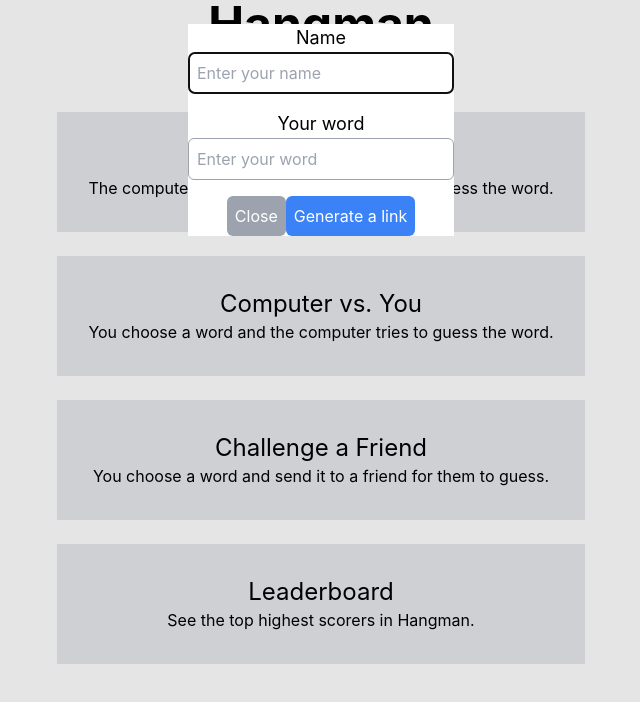
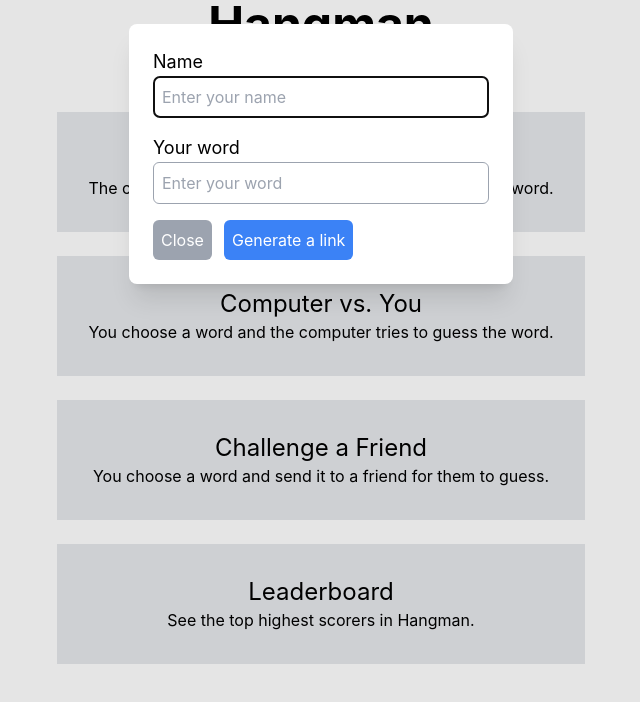
Before and after one commit to gavsidhu/Hangman, a React (Create React App) app: page / in a window 1280 px wide. Both pictures are taken after a click on the element 640 px from the left and 460 px from the top of the page. Shown: the top 702 px of the page, without its empty margins (319-959 px from the left). Built offline with nearby package versions, Linux system fonts and the light colour scheme.

Commit message:
ui changes to modal

```diff
--- a/src/components/ChallengeAFriend/ChallengeAFriend.jsx
+++ b/src/components/ChallengeAFriend/ChallengeAFriend.jsx
@@ -25,7 +25,10 @@
           dialog.current.showModal();
         }}
       />
-      <dialog ref={dialog}>
+      <dialog
+        ref={dialog}
+        className="relative transform overflow-hidden rounded-lg bg-white px-4 pb-4 pt-5 text-left shadow-xl transition-all sm:my-8 sm:w-full sm:max-w-sm sm:p-6"
+      >
         <form
           className="flex flex-col space-y-4"
           onSubmit={async (event) => {
@@ -64,7 +67,7 @@
               required
             />
           </label>
-          <div>
+          <div className="space-x-3">
             <button
               onClick={handleClose}
               className="bg-gray-400 hover:bg-gray-500 text-white rounded-md p-2"
```
